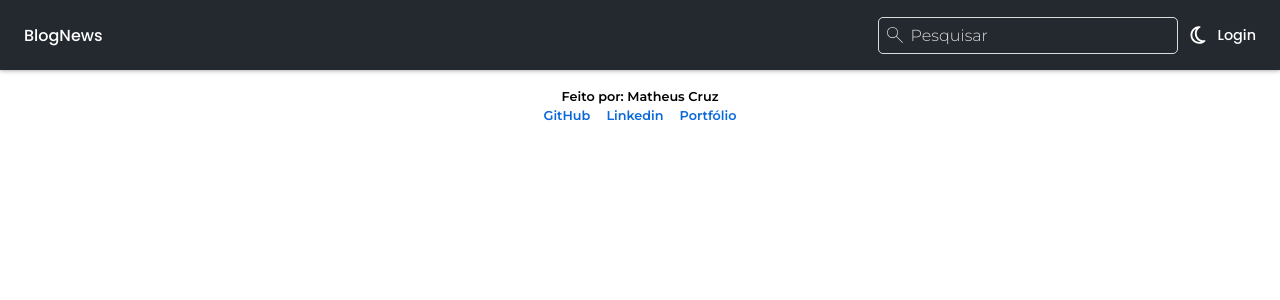
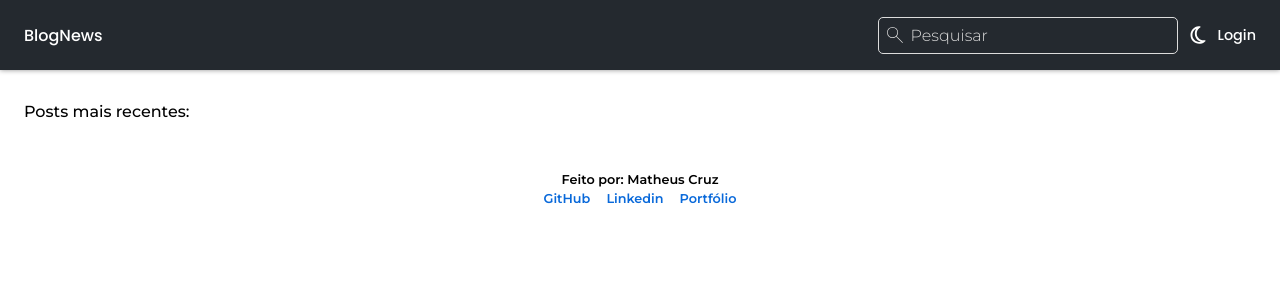
Before and after one commit to rlxmts/blognews, a React (Vite) app in the folder client/: page / in a window 1280 px wide. Shown: the top 300 px of the page. Built offline with nearby package versions, Linux system fonts and the light colour scheme; no server answers.

Commit message:
:sparkles: Criando e Adicionando Galeria de post na Home

```diff
--- a/client/src/App.jsx
+++ b/client/src/App.jsx
@@ -1,10 +1,12 @@
 import Cabecalho from "./components/Layout/Cabecalho";
 import Rodape from "./components/Layout/Rodape";
+import GaleriaPosts from "./components/Sections/GaleriaPosts";
 
 function App() {
   return (
     <>
       <Cabecalho />
+      <GaleriaPosts />
       <Rodape />
     </>
   )
--- /dev/null
+++ b/client/src/components/Sections/GaleriaPosts/index.jsx
@@ -0,0 +1,36 @@
+import styled from "styled-components";
+import Container from "../../Common/Container";
+import { useEffect, useState } from "react";
+
+const Section = styled.section`
+    padding: 2rem 0;
+
+    h2{
+        font-weight: 500;
+    }
+`
+
+const GaleriaPosts = ()=> {
+
+    const [listaDePost, setListaDePost] = useState([]);
+
+    useEffect(()=> {
+        async function buscaApi(){
+            const api = await fetch("http://localhost:3000/posts");
+            const apiConvertida = await api.json();
+            console.log(apiConvertida);
+        }
+        buscaApi();
+    }, []);
+
+
+    return(
+        <Section>
+            <Container>
+                <h2> Posts mais recentes:</h2>
+            </Container>
+        </Section>
+    )
+}
+
+export default GaleriaPosts;
```
